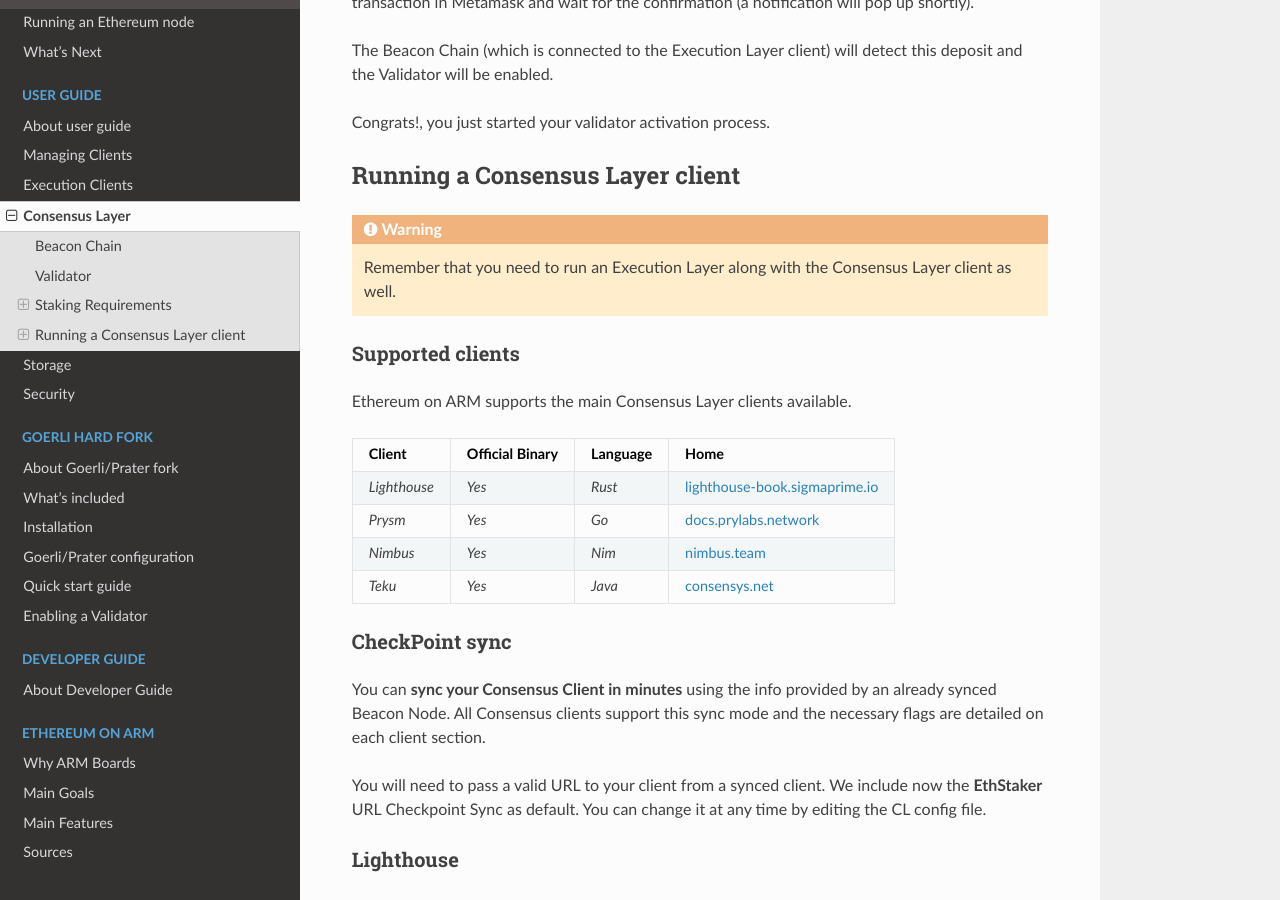
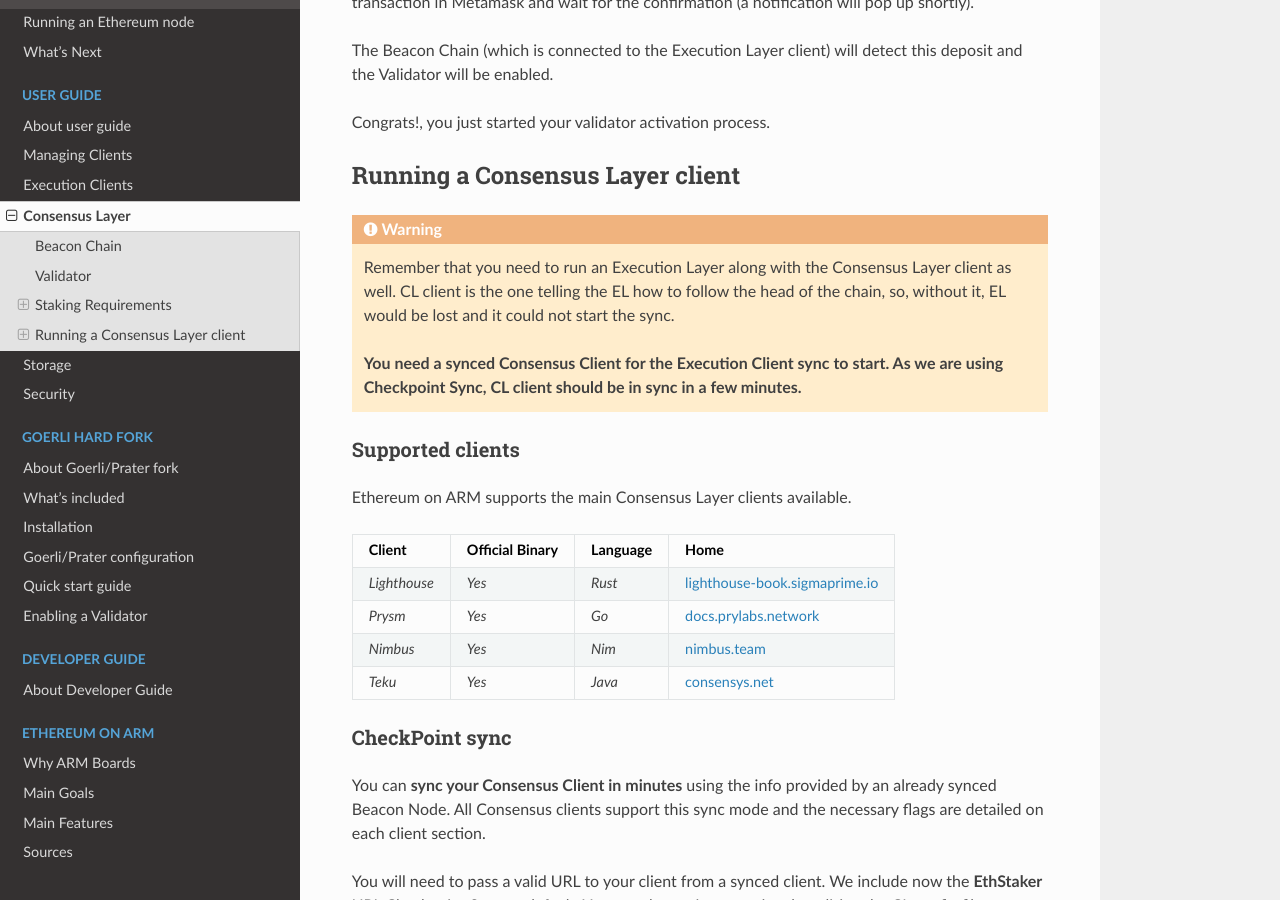
Before and after one commit to EOA-Blockchain-Labs/ethereumonarm, a Sphinx documentation site: the page built from docs/user-guide/consensus-clients.rst, in a window 1280 px wide and 900 px high, scrolled down 3400 px. Built offline with Sphinx 7.4.7 and the Read the Docs theme 2.0.0, drawn with Linux system fonts in a browser that asks for light colours.

Commit message:
added info about EL+CL

```diff
--- a/docs/user-guide/consensus-clients.rst
+++ b/docs/user-guide/consensus-clients.rst
@@ -180,6 +180,11 @@
 .. warning::
 
   Remember that you need to run an Execution Layer along with the Consensus Layer client as well.
+  CL client is the one telling the EL how to follow the head of the chain, so, without it, EL would
+  be lost and it could not start the sync.
+
+  **You need a synced Consensus Client for the Execution Client sync to start. As we are using Checkpoint
+  Sync, CL client should be in sync in a few minutes.**
 
 
 Supported clients
```
